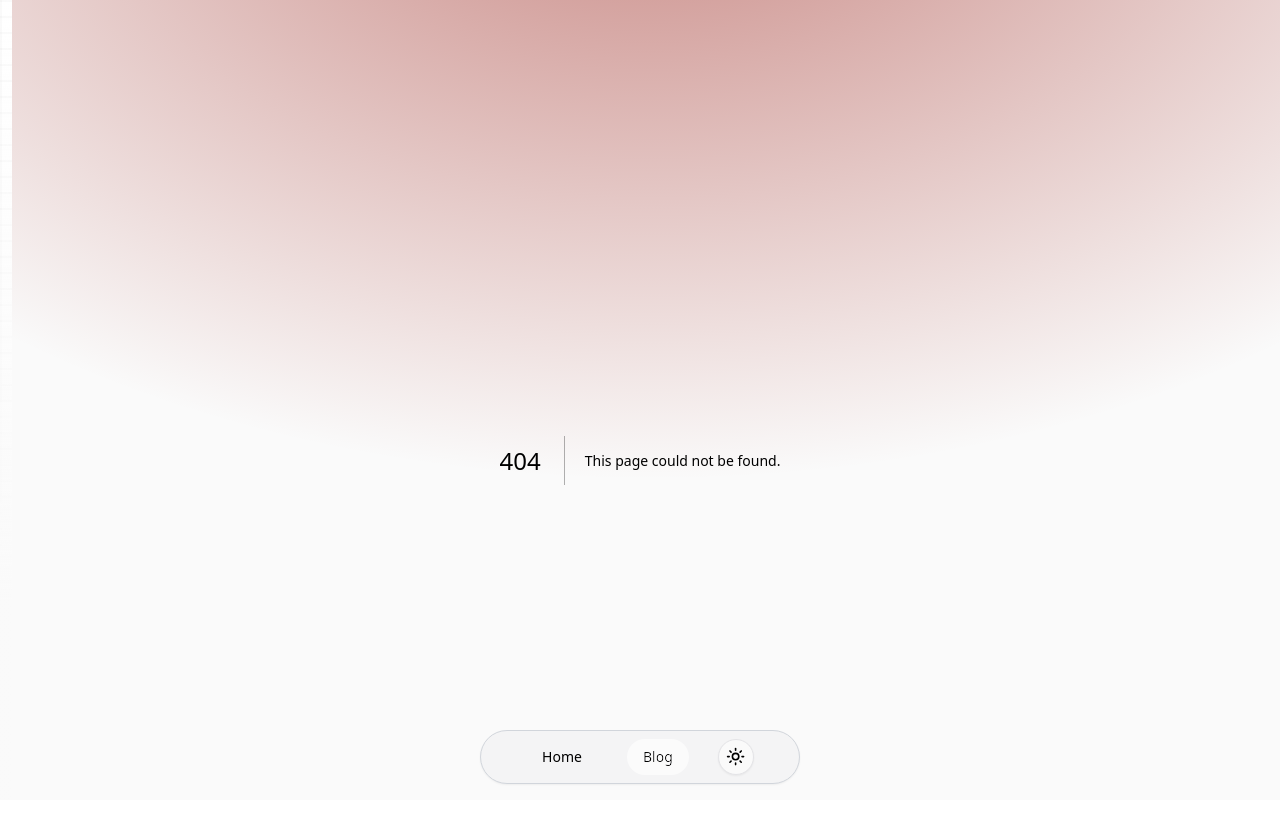
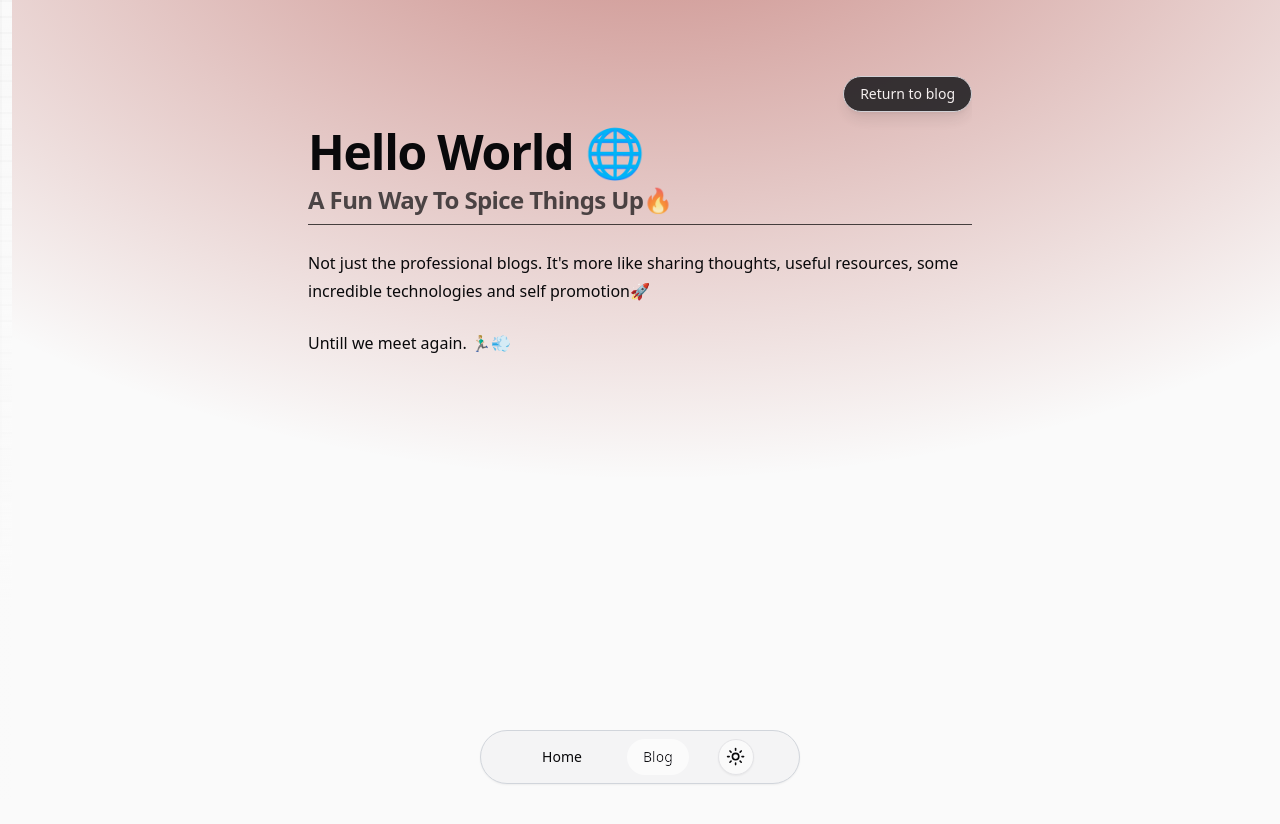
Before and after one commit to mohittjee/Pfolio, a Next.js app: page /blog/comingSoon in a window 1280 px wide. Before the commit this address had no page. Shown: the top 824 px of the page. After the commit the page ends 800 px from the top, so only its background shows below. Built offline with nearby package versions, Linux system fonts and the light colour scheme.

Commit message:
enabled log feature

```diff
--- /dev/null
+++ b/src/app/blog/(posts)/comingSoon/page.mdx
@@ -0,0 +1,5 @@
+# Hello World 🌐
+## A Fun Way To Spice Things Up🔥
+Not just the professional blogs. It's more like sharing thoughts, useful resources, some incredible technologies and self promotion🚀
+
+  Untill we meet again. 🏃🏼‍♂️💨
--- a/src/app/blog/(posts)/layout.tsx
+++ b/src/app/blog/(posts)/layout.tsx
@@ -1,14 +1,49 @@
+"use client"
 import { Button } from "@/components/ui/button";
 import Link from "next/link";
+import { useEffect, useState, useRef } from "react";
 
 const Layout = ({ children }: { children: React.ReactNode }) => {
+  const [isSticky, setIsSticky] = useState(false);
+  const buttonRef = useRef<HTMLMenuElement>(null);
+
+  useEffect(() => {
+    const handleScroll = () => {
+      if (buttonRef.current) {
+        const offsetTop = buttonRef.current.getBoundingClientRect().top + window.scrollY;
+        setIsSticky(window.scrollY > offsetTop);
+      }
+    };
+
+    window.addEventListener("scroll", handleScroll);
+
+    return () => {
+      window.removeEventListener("scroll", handleScroll);
+    };
+  }, []);
+
+  const stickyStyles = isSticky
+    ? {
+        position: "fixed",
+        top: 0,
+        width: buttonRef.current?.offsetWidth, // Ensure the width matches its original width
+        zIndex: 1000,
+        padding: "1rem 0 .5rem 0 ",
+      }
+    : {};
+
   return (
     <main className="overflow-hidden">
-			<menu className="flex justify-end py-4">
-				<Button asChild>
+      <div ref={buttonRef} style={{ position: "relative" }}>
+        <menu
+          className="flex justify-end py-4"
+          style={stickyStyles}
+        >
+          <Button asChild className="rounded-full border opacity-85 border-gray-300 shadow-lg ">
             <Link href={"/blog"}>Return to blog</Link>
           </Button>
         </menu>
+      </div>
       <section className="prose">{children}</section>
     </main>
   );
--- a/src/app/blog/page.tsx
+++ b/src/app/blog/page.tsx
@@ -1,3 +1,4 @@
+"use client"
 import Header from "@/components/Header";
 import {
 	Card,
@@ -7,19 +8,21 @@ import {
 } from "@/components/ui/card";
 import { blogPosts } from "@/lib/utils";
 import Link from "next/link";
+import { Separator } from "../../components/ui/separator";
 
 function Page() {
 	return (
-		<div className="grid grid-cols-1 gap-4">
-			<Header>
-				<h2 className="font-medium text-2xl tracking-wide text-muted-foreground">
-					blog
-				</h2>
-			</Header>
+		// <div className="relative grid grid-cols-1 ">
+		<div className="fixed inset-0 -z-30 dark:bg-gradient-to-tr from-background from-20% via-[#3f6576] via-50% to-background to-80% h-full w-full" >
+
+			<div className=" grid grid-flow-row gap-5 ">
+
+				<span className="pt-2 font-medium text-center text-3xl tracking-wide text-muted-foreground dark:text-[#8E8FFA]">Blogs</span>
+				<Separator/>
 
 				{blogPosts.reverse().map((post, i) => (
 					<Link key={i} href={`/blog/${post.href}`}>
-					<Card>
+						<Card className="shadow-xl ml-60 rounded-2xl dark:bg-card dark:hover:bg-zinc-900 cursor-pointer w-3/6">
 							<CardHeader>
 								<CardTitle>{post.title}</CardTitle>
 								<CardDescription>{post.date}</CardDescription>
@@ -28,6 +31,7 @@ function Page() {
 					</Link>
 				))}
 			</div>
+		</div>
 	);
 }
 
```
Lines whose indentation alone changed are shown as unchanged.
